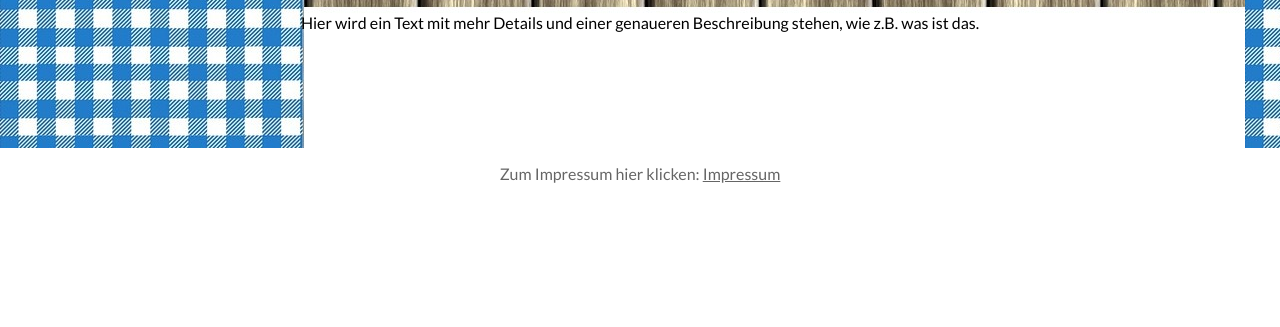
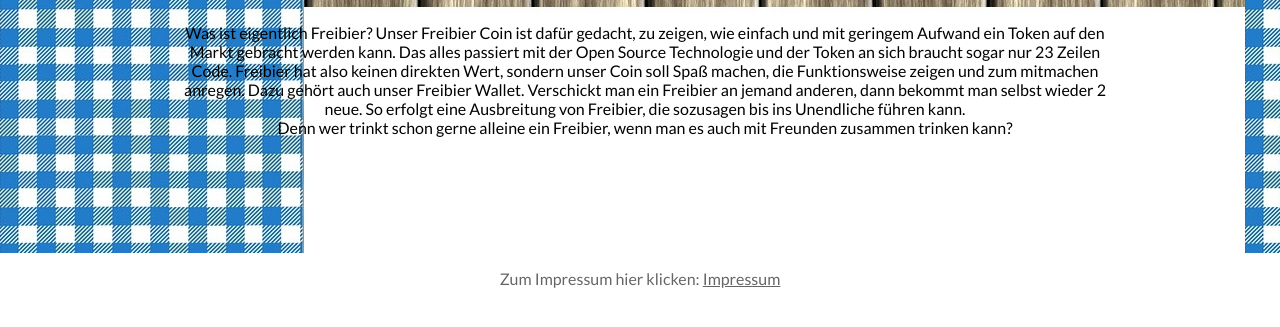
Before and after one commit to Freibier-Protokoll/homepage, a plain HTML site: page Freibier/About.html in a window 1280 px wide. Shown: the part 473-800 px from the top of the page. Drawn offline with Linux system fonts and the light colour scheme.

Commit message:
Timer und Beschreibung

```diff
--- a/Freibier/About.html
+++ b/Freibier/About.html
@@ -36,9 +36,19 @@
         <div>
             <a href="about.html"><img src="./img/Freibier Logo.png" width="200" alt="Logo"> </img></a>
         </div>
-        <div>
-            <p>Hier wird ein Text mit mehr Details und einer genaueren Beschreibung stehen,
-                wie z.B. was ist das.</p>
+        <div class="content padding-text">
+            <p>Was ist eigentlich Freibier?
+
+                Unser Freibier Coin ist dafür gedacht, zu zeigen, wie einfach und mit geringem Aufwand ein Token auf den
+                Markt gebracht werden kann.
+                Das alles passiert mit der Open Source Technologie und der Token an sich braucht sogar nur 23 Zeilen
+                Code. Freibier hat also keinen direkten Wert,
+                sondern unser Coin soll Spaß machen, die Funktionsweise zeigen und zum mitmachen anregen. Dazu gehört
+                auch unser Freibier Wallet. Verschickt man
+                ein Freibier an jemand anderen, dann bekommt man selbst wieder 2 neue. So erfolgt eine Ausbreitung von
+                Freibier, die sozusagen bis ins Unendliche führen kann. </br>
+                Denn wer trinkt schon gerne alleine ein Freibier, wenn man es auch mit Freunden zusammen trinken kann?
+            </p>
         </div>
     </header>
 
--- a/Freibier/style.css
+++ b/Freibier/style.css
@@ -26,11 +26,11 @@ a {
 }
 
 .background-img {
-    background-image: url("/img/oktoberfest\ bg.jpg")
+    background-image: url("/Freibier/img/oktoberfest-bg.jpg")
 }
 
 .background-img2 {
-    background-image: url("/img/oktoberfest\ bgh.jpg")
+    background-image: url("/Freibier/img/oktoberfest-bgh.jpg")
 }
 
 .margin {
@@ -136,6 +136,16 @@ a {
     padding: 12px 24px
 }
 
+.padding-text {
+    padding-left: 30px;
+    padding-top: 10px;
+    padding-right: 20px;
+}
+
+.padding-top {
+    padding-top: 10px;
+}
+
 /* Größen */
 
 .large {
```
Also changed, not shown: Freibier/index.html (+9 -1 lines), Freibier/img/oktoberfest-bg.jpg (renamed from Freibier/img/oktoberfest bg.jpg), Freibier/img/oktoberfest-bgh.jpg (renamed from Freibier/img/oktoberfest bgh.jpg).
